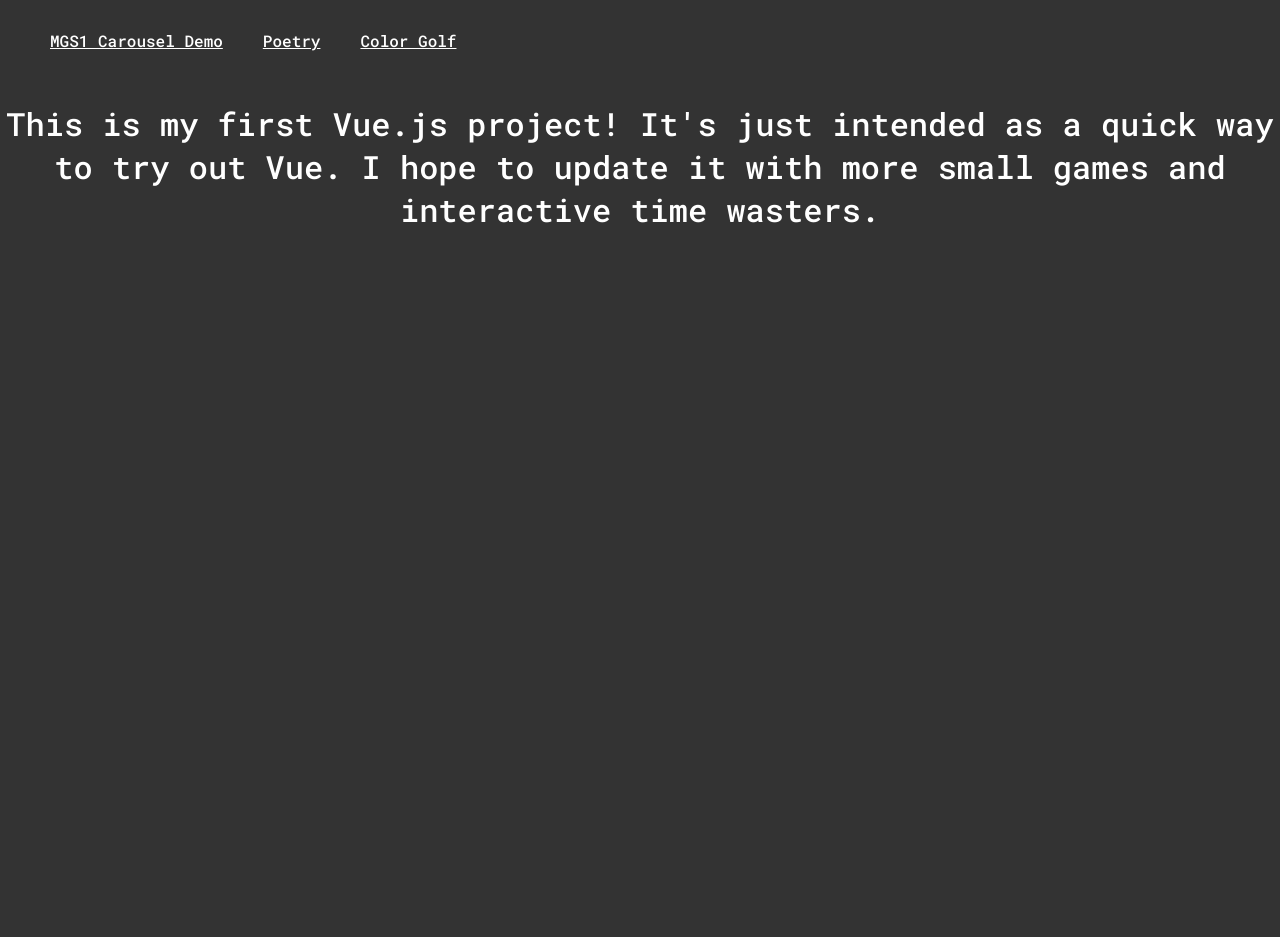
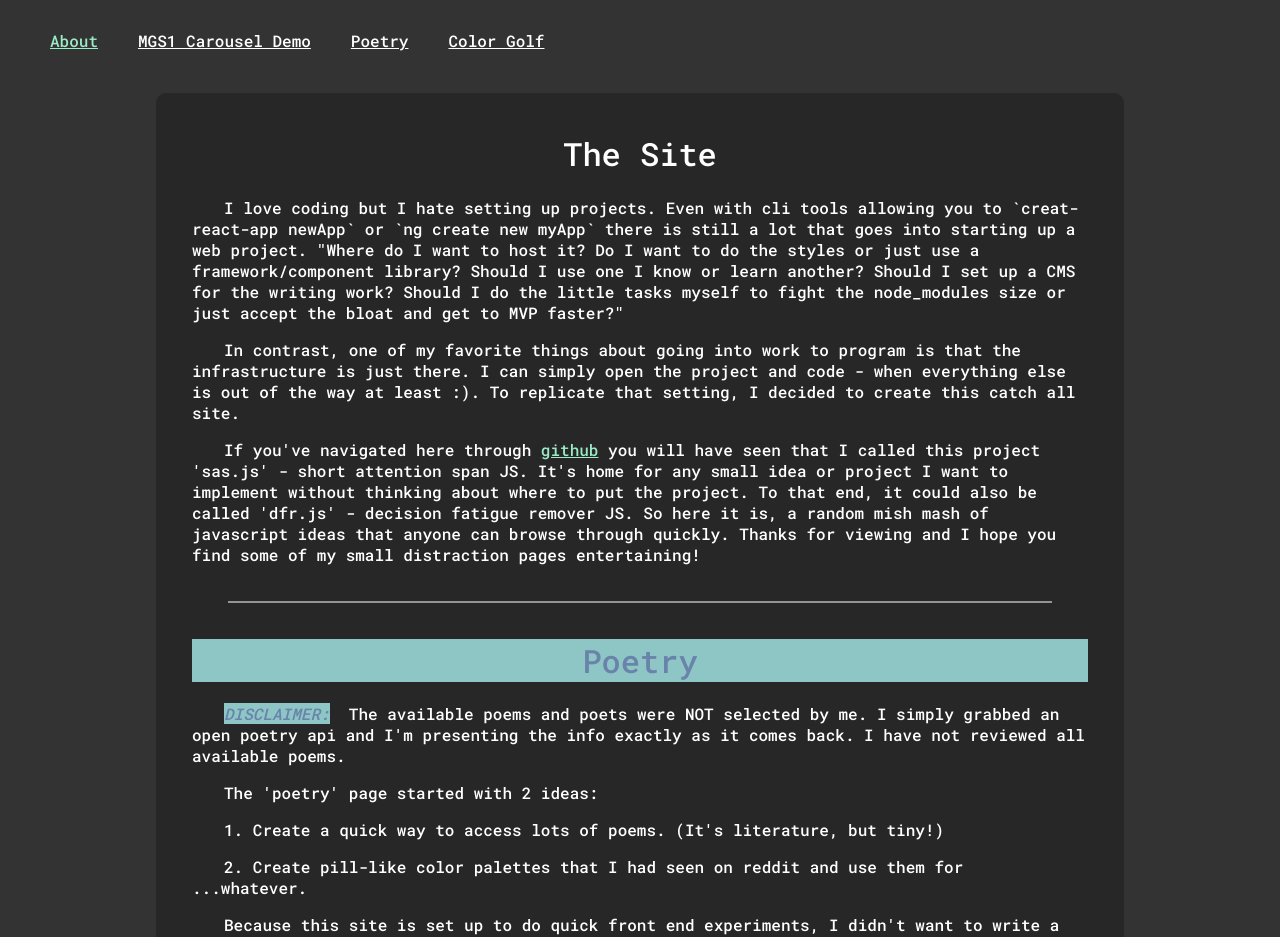
Before and after one commit to z-s-kusz/short-attention-span-js, a Vue app: page /about in a window 1280 px wide. Shown: the top 937 px of the page. Before the commit the page ends 800 px from the top, so only its background shows below. Built offline with nearby package versions, Linux system fonts and the light colour scheme.

Commit message:
Added an about page with descriptions for each sub project.

```diff
--- a/src/App.vue
+++ b/src/App.vue
@@ -1,6 +1,7 @@
 <template>
   <div id="app">
     <div id="nav">
+      <router-link to="/about">About</router-link>
       <router-link to="/mgs-carousel">MGS1 Carousel Demo</router-link>
       <router-link to="/poetry">Poetry</router-link>
       <router-link to="/color-golf">Color Golf</router-link>
--- a/src/views/About.vue
+++ b/src/views/About.vue
@@ -1,7 +1,134 @@
 <template>
-  <div class="about">
-    <h1>This is my first Vue.js project!
-      It's just intended as a quick way to try out Vue.
-      I hope to update it with more small games and interactive time wasters.</h1>
-  </div>
+<div class="flex-container">
+  <main class="container">
+    <h1>The Site</h1>
+    <p>I love coding but I hate setting up projects. Even with cli tools allowing you to
+      `creat-react-app newApp` or `ng create new myApp` there is still a lot that goes into
+      starting up a web project.
+      "Where do I want to host it? Do I want to do the styles or just use a
+      framework/component library? Should I use one I know or learn another?
+      Should I set up a CMS for the writing work? Should I do the little tasks myself to
+      fight the node_modules size or just accept the bloat and get to MVP faster?"
+    </p>
+    <p>In contrast, one of my favorite things about going into work
+      to program is that the infrastructure is just there. I can simply open the project and
+      code - when everything else is out of the way at least :).
+      To replicate that setting, I decided to create this catch all site.
+    </p>
+    <p>If you've navigated here through
+      <a href="https://github.com/z-s-kusz" target="_blank">github</a>
+      you will have seen that I called this project 'sas.js' - short attention span JS. It's home
+      for any small idea or project I want to implement without thinking about where to put
+      the project. To that end, it could also be called 'dfr.js' - decision fatigue
+      remover JS. So here it is, a random mish mash of javascript ideas that anyone
+      can browse through quickly. Thanks for viewing and I hope you find
+      some of my small distraction pages entertaining!
+    </p>
+    <div class="spacer"></div>
+
+    <h1 :style="poetryStyle">Poetry</h1>
+    <p><em :style="poetryStyle">DISCLAIMER:</em>&nbsp;
+      The available poems and poets were NOT selected by me.
+      I simply grabbed an open poetry api and I'm presenting the info exactly as it comes back.
+      I have not reviewed all available poems.
+    </p>
+    <p>The 'poetry' page started with 2 ideas:</p>
+    <p>1. Create a quick way to access lots of poems. (It's literature, but tiny!)</p>
+    <p>2. Create pill-like color palettes that
+      I had seen on reddit and use them for ...whatever.
+    </p>
+    <p>Because this site is set up to do quick front end experiments, I didn't want
+      to write a web scraper or make a database. I found a pretty cool open source poetry
+      api to use <a href="https://github.com/thundercomb/poetrydb" target="_blank">here</a>.
+      I did have to set up a quick back end (using Heroku) to get around
+      CORS but it will be good to have should any other projects here require back end code.
+    </p>
+    <p>So, go read some poems! If you find depressing poetry, brighten it up with a lovely
+      theme like 'Royal Folk.'
+    </p>
+    <div class="spacer"></div>
+
+    <h1 class="mgs1">MGS1 Carousel</h1>
+    <p>I wanted to challenge myself to recreate an iconic UI element from one of my favorite games.
+      I have a detailed write up on that page, so I'll cut this one here.
+    </p>
+    <p>Note that the demo requires a large screen and keyboard but the
+      writeup is accessible on mobile.
+    </p>
+    <div class="spacer"></div>
+
+    <color-golf-title></color-golf-title>
+    <p>I often find myself thinking of how to recreate css for sites I visit around the web.
+      One part of that is coming up with what I think the rgb colors are for various themes and
+      backgrounds. I thought I was pretty good at it until I actually made the color golf game,
+      which tasks you with getting as close as you can to a random color with the 256 color range
+      for red, green, and blue.
+    </p>
+    <p>Give it a try and see how good you are at blending colors!</p>
+    <div class="spacer"></div>
+
+    <h3>Zach Kusz</h3>
+    <h4><a href="https://github.com/z-s-kusz" target="_blank">github.com/z-s-kusz</a></h4>
+  </main>
+</div>
 </template>
+
+<script>
+import ColorGolfTitle from '@/components/color-golf/ColorGolfTitle.vue';
+import PalleteHelper from '@/services/pallete-helper';
+
+export default {
+  name: 'About',
+  components: {
+    ColorGolfTitle,
+  },
+  computed: {
+    poetryStyle() {
+      return {
+        color: PalleteHelper.store.colors[1],
+        'background-color': PalleteHelper.store.colors[2],
+      };
+    },
+  },
+};
+</script>
+
+<style lang="scss" scoped>
+.flex-container {
+  display: flex;
+  flex-direction: row;
+  justify-content: center;
+  align-content: center;
+}
+.container {
+  max-width: 70%;
+  background-color: #272727;
+  border-radius: 10px;
+  padding: 36px;
+  padding-top: 18px;
+  margin: 12px;
+}
+.spacer {
+  border-bottom: 2px solid #f9f7f786;
+  margin: 36px;
+}
+p {
+  text-align: start;
+  text-indent: 2em;
+  &:last-of-type {
+    margin-bottom: 42px;
+  }
+}
+li {
+  text-align: start;
+}
+h3, h4 {
+  margin-bottom: 0;
+}
+a {
+  color: #9aecc7;
+}
+.mgs1 {
+  color: rgb(0, 162, 255);
+}
+</style>
```
